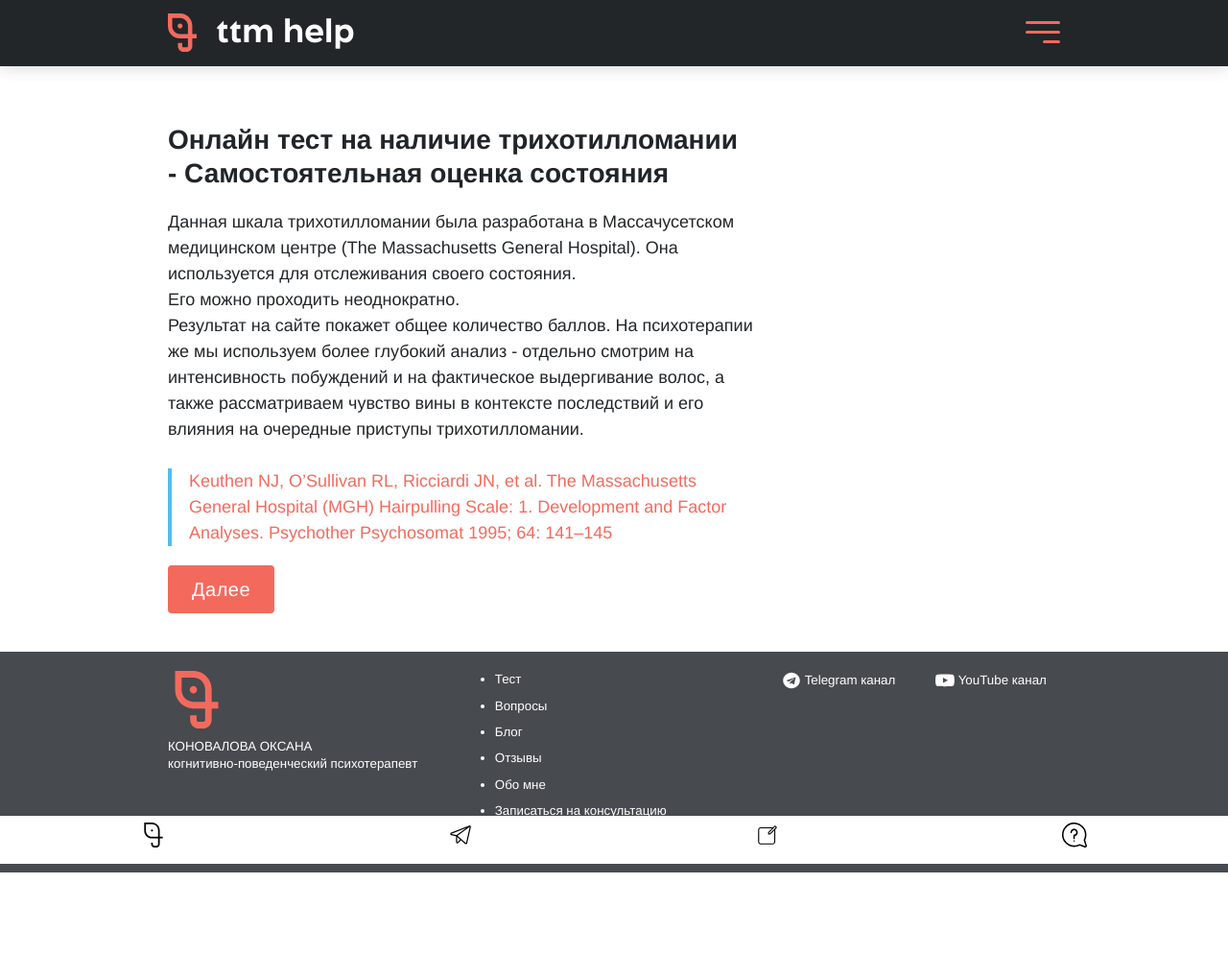
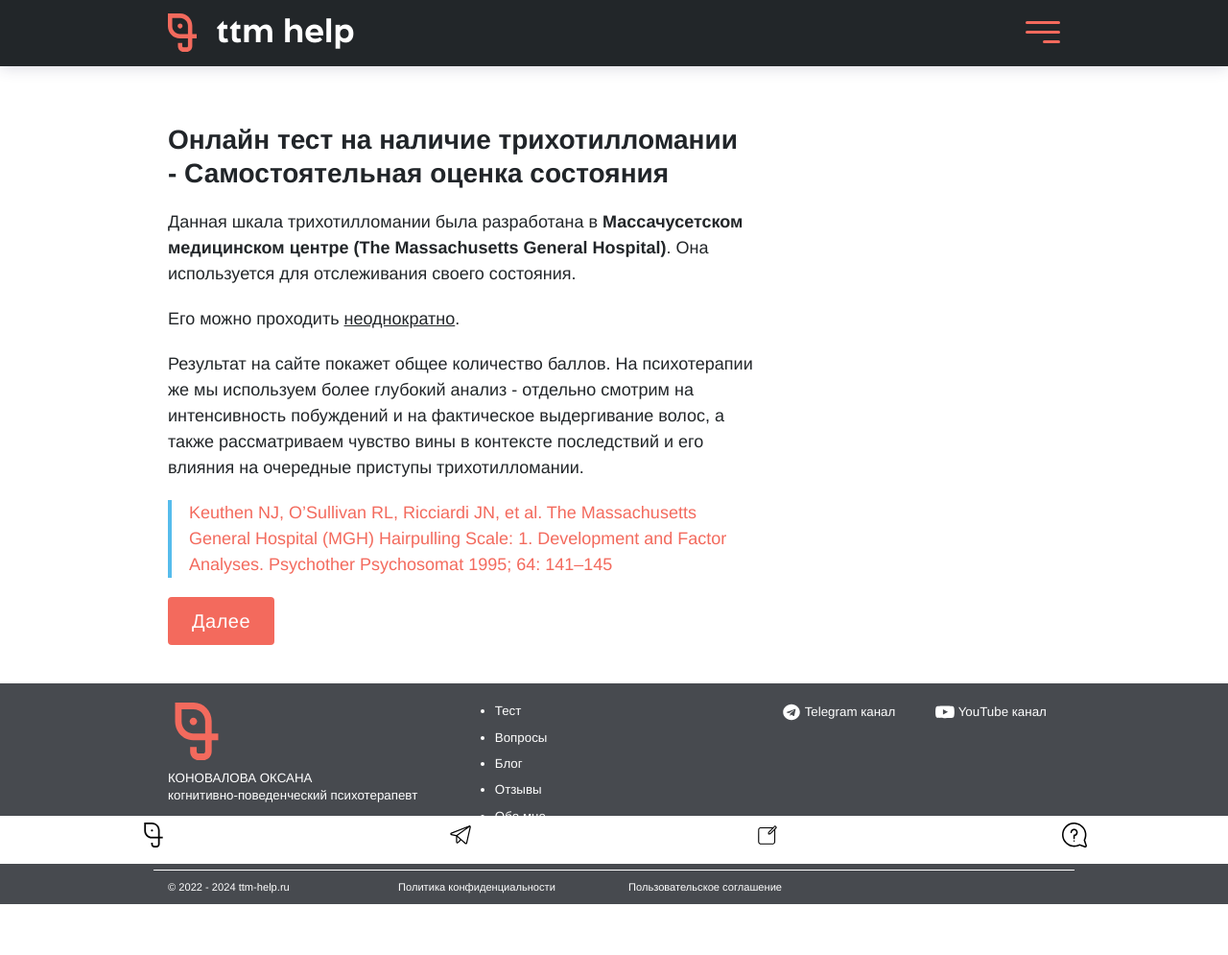
Before and after one commit to ttm-help/ttm-help.github.io, a Jekyll site: the page built from test.md, in a window 1280 px wide. Shown: the whole page at 96% size. Built offline with Jekyll 4.4.1, drawn with Linux system fonts in a browser that asks for light colours; nearby versions of some CDN libraries; before the commit the page ends 962 px from its top, so only the background shows below that.

Commit message:
update test page

```diff
--- a/assets/js/jsquiz.js
+++ b/assets/js/jsquiz.js
@@ -1,24 +1,37 @@
 (function () {
     const QUESTIONS = [
         {
-            text: "Данная шкала трихотилломании была разработана в Массачусетском медицинском центре " +
-                "(The Massachusetts General Hospital). Она используется для отслеживания своего состояния.<br>" +
-                "Его можно проходить неоднократно. <br>" +
-                "Результат на сайте покажет общее количество баллов. На психотерапии же мы используем более глубокий " +
-                "анализ - отдельно смотрим на интенсивность побуждений и на фактическое выдергивание волос, " +
-                "а также рассматриваем чувство вины в контексте последствий и его влияния на очередные приступы трихотилломании.<br><br>" +
-                "" +
-                "<blockquote>" +
-                "<a href='https://pubmed.ncbi.nlm.nih.gov/8657844/' rel=\"nofollow\">" +
-                "Keuthen NJ, O’Sullivan RL, Ricciardi JN, et al. The Massachusetts General Hospital (MGH) " +
-                "Hairpulling Scale: 1. Development and Factor Analyses. Psychother Psychosomat 1995; 64: 141–145" +
-                "</a></blockquote>"
+            text: `<p>
+                Данная шкала трихотилломании была разработана в <b>Массачусетском медицинском центре
+                (The Massachusetts General Hospital)</b>. Она используется для отслеживания своего состояния.
+                </p>
+                <p>
+                Его можно проходить <u>неоднократно</u>.
+                </p>
+                <p>
+                Результат на сайте покажет общее количество баллов. На психотерапии же мы используем более глубокий
+                анализ - отдельно смотрим на интенсивность побуждений и на фактическое выдергивание волос,
+                а также рассматриваем чувство вины в контексте последствий и его влияния на очередные приступы трихотилломании.
+                <blockquote>
+                 <a href='https://pubmed.ncbi.nlm.nih.gov/8657844/' rel="nofollow">
+                Keuthen NJ, O’Sullivan RL, Ricciardi JN, et al. The Massachusetts General Hospital (MGH)
+                Hairpulling Scale: 1. Development and Factor Analyses. Psychother Psychosomat 1995; 64: 141–145
+                </a></blockquote>
+                </p>
+                `
         },
         {
-            text: "Для каждого вопроса выберите одно утверждение из группы, " +
-                "которое лучше всего описывает ваше поведение и/или чувства на прошлой неделе.<br> " +
-                "Если у вас были спады и усиления симптомов, попробуйте оценить среднее значение за последнюю неделю.<br> " +
-                "Обязательно прочитайте все утверждения в каждой группе, прежде чем сделать свой выбор."
+            text: `<p>
+            Для каждого вопроса выберите одно утверждение из группы,
+            которое лучше всего описывает ваше поведение и/или чувства на прошлой неделе.
+            </p>
+            <p>
+            Если у вас были спады и усиления симптомов, попробуйте оценить среднее значение за последнюю неделю.
+            </p>
+            <p>
+            <u>Обязательно</u> прочитайте все утверждения в каждой группе, прежде чем сделать свой выбор.
+            </p>
+            `
         },
         {
             title: "Частота позывов",
@@ -254,7 +267,7 @@
             id: 'question'
         });
 
-        const header = $(`<h2>${QUESTIONS[index].title}</h2>`);
+        const header = $(`<h4>${QUESTIONS[index].title}</h4>`);
         qElement.append(header);
 
         const question = $('<p>').append(QUESTIONS[index].question);
@@ -271,12 +284,14 @@
         let item;
         let input = '';
         for (let i = 0; i < QUESTIONS[index].choices.length; i++) {
-            item = $('<li style="list-style: none; padding-top: 10px">');
+            item = $('<li class="list-unstyled mt-1">');
+            radioList.append(item);
+            nestedBlock = $('<div class="form-check">');
+            item.append(nestedBlock);
 
-            input = `<input type="radio" id="input-${i}" name="answer" value="${QUESTIONS[index].choices[i].score}" >`;
-            input += `<label for="input-${i}" class="d-inline pl-1">${QUESTIONS[index].choices[i].text}</label>`;
-            item.append(input);
-            radioList.append(item);
+            input = `<input class="form-check-input" type="radio" id="input-${i}" name="answer" value="${QUESTIONS[index].choices[i].score}" >`;
+            input += `<label class="form-check-label" for="input-${i}" class="d-inline pl-1">${QUESTIONS[index].choices[i].text}</label>`;
+            nestedBlock.append(input);
         }
         return radioList;
     }
--- a/test.md
+++ b/test.md
@@ -10,15 +10,13 @@
   <div class="modal-dialog" role="document">
     <div class="modal-content">
       <div class="modal-header">
-        <button type="button" class="close" data-dismiss="modal" aria-label="Close">
-          <span aria-hidden="true">&times;</span>
-        </button>
+        <button type="button" class="btn-close" data-bs-dismiss="modal" aria-label="Close"></button>
       </div>
       <div class="modal-body">
         Чтобы продолжить, выберите вариант ответа
       </div>
       <div class="modal-footer">
-        <button type="button" class="btn" style="background-color: #f36a5d; color: white" data-dismiss="modal">Понятно</button>
+        <button type="button" class="btn" style="background-color: #f36a5d; color: white"  data-bs-dismiss="modal">Понятно</button>
       </div>
     </div>
   </div>
@@ -32,5 +30,4 @@
     <a href='#' style="color: white">Далее</a>
 </div>
 
-<script type='text/javascript' src='https://ajax.googleapis.com/ajax/libs/jquery/1.9.1/jquery.min.js'></script>
 <script type='text/javascript' src='/assets/js/jsquiz.js'></script>
```
